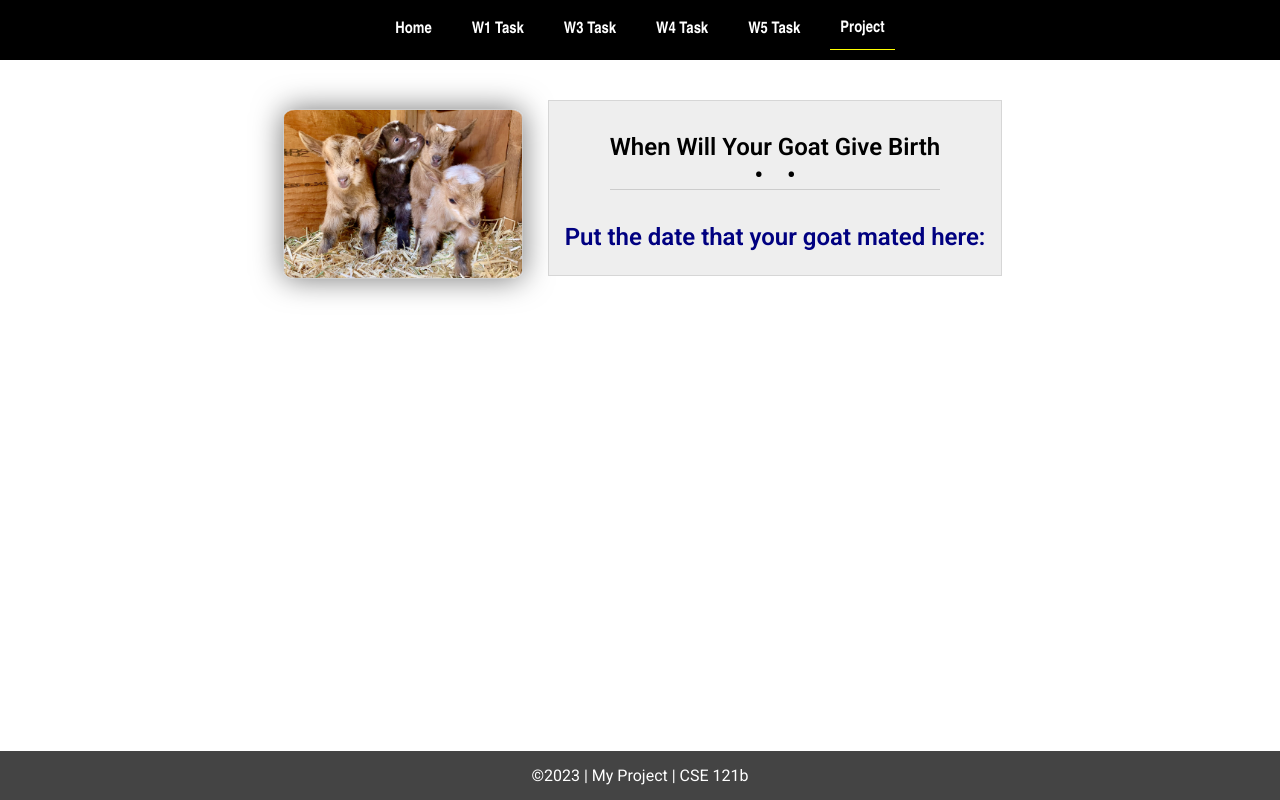
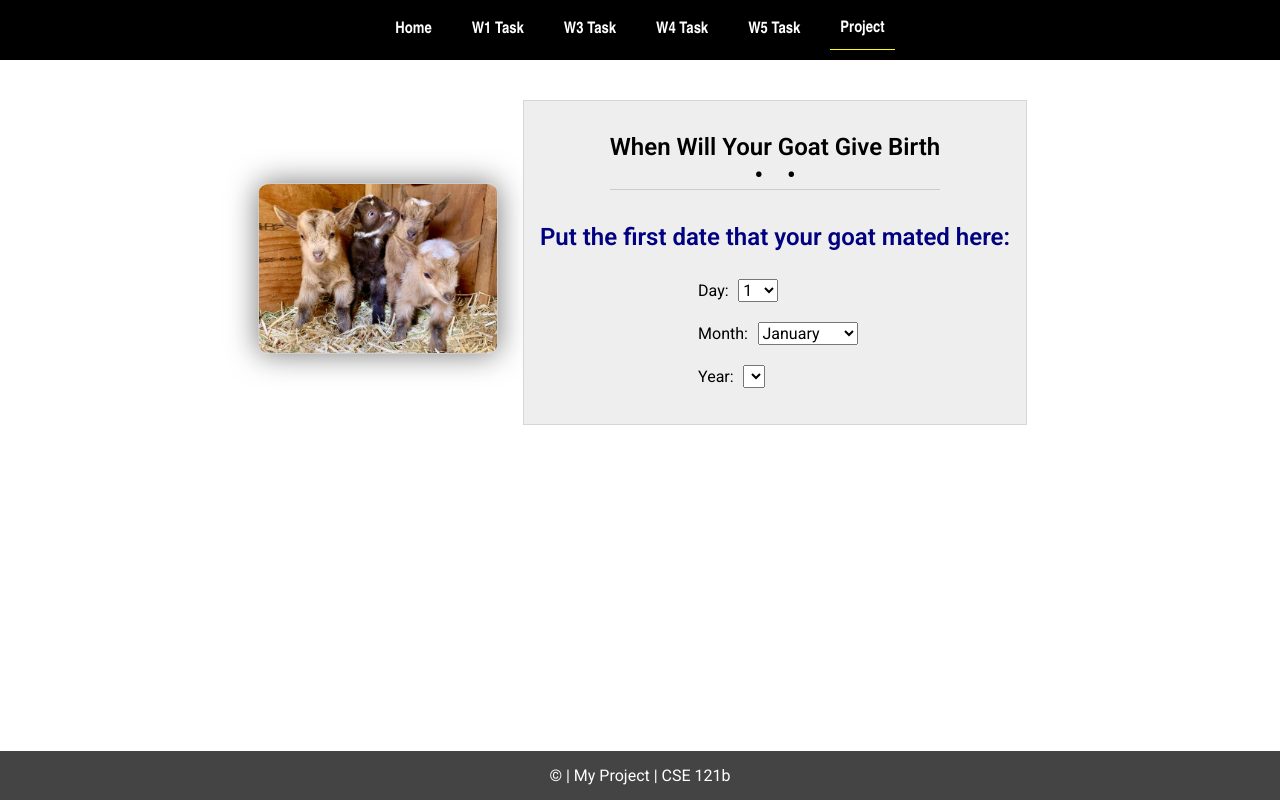
Before and after one commit to soliverson/cse121b, a plain HTML site: page project.html in a window 1280 px wide. Drawn offline with Linux system fonts and the light colour scheme.

Commit message:
project started

```diff
--- a/project.html
+++ b/project.html
@@ -30,14 +30,28 @@
     </picture>
     <section>
       <h1>When Will Your Goat Give Birth<br>• &nbsp;<span id="name"></span>&nbsp; •</h1>
-      <h2>Put the date that your goat mated here:</h2>
+      <h2>Put the first date that your goat mated here:</h2>
+      <form>
+        <span>
+            <label for="day">Day:</label>
+            <select name="day" id="day"></select>
+        </span>
+        <span>
+            <label for="month">Month:</label>
+            <select name="month" id="month"></select>
+        </span>
+        <span>
+            <label for="year">Year:</label>
+            <select name="year" id="year">Year:</select>
+        </span>
+    </form>
     </section>
   </main>
 
   <footer>
     &copy;<span id="year"></span> | My Project | CSE 121b
   </footer>
-  <script src="scripts/main.js"></script>
+  <script src="scripts/project.js"></script>
   <script>
     document.getElementById("year").innerHTML = new Date().getFullYear();
   </script>
--- a/scripts/project.js
+++ b/scripts/project.js
@@ -1 +1,84 @@
 let goatPicture = 'images/goats.jpg';
+
+const yearSelect = document.getElementById("year");
+const monthSelect = document.getElementById("month");
+const daySelect = document.getElementById("day");
+
+const months = ['January', 'February', 'March', 'April',
+'May', 'June', 'July', 'August', 'September', 'October',
+'November', 'December'];
+
+(function populateMonths(){
+    for(let i = 0; i < months.length; i++){
+        const option = document.createElement('option');
+        option.textContent = months[i];
+        monthSelect.appendChild(option);
+    }
+    monthSelect.value = "January";
+})();
+
+let previousDay;
+
+function populateDays(month){
+
+    while(daySelect.firstChild){
+        daySelect.removeChild(daySelect.firstChild);
+    }
+    let dayNum;
+
+    let year = yearSelect.value;
+
+    if(month === 'January' || month === 'March' ||
+    month === 'May' || month === 'July' || month === 'August'
+    || month === 'October' || month === 'December') {
+        dayNum = 31;
+    } else if(month === 'April' || month === 'June'
+    || month === 'September' || month === 'November') {
+        dayNum = 30;
+    }else{
+        if(new Date(year, 1, 29).getMonth() === 1){
+            dayNum = 29;
+        }else{
+            dayNum = 28;
+        }
+    }
+    for(let i = 1; i <= dayNum; i++){
+        const option = document.createElement("option");
+        option.textContent = i;
+        daySelect.appendChild(option);
+    }
+    if(previousDay){
+        daySelect.value = previousDay;
+        if(daySelect.value === ""){
+            daySelect.value = previousDay - 1;
+        }
+        if(daySelect.value === ""){
+            daySelect.value = previousDay - 2;
+        }
+        if(daySelect.value === ""){
+            daySelect.value = previousDay - 3;
+        }
+    }
+}
+
+function populateYears(){
+    let year = new Date().getFullYear();
+    for(let i = 0; i < 101; i++){
+        const option = document.createElement("option");
+        option.textContent = year - i;
+        yearSelect.appendChild(option);
+    }
+}
+
+populateDays(monthSelect.value);
+populateYears();
+
+yearSelect.onchange = function() {
+    populateDays(monthSelect.value);
+}
+monthSelect.onchange = function() {
+    populateDays(monthSelect.value);
+}
+daySelect.onchange = function() {
+    previousDay = daySelect.value;
+}
--- a/styles/main.css
+++ b/styles/main.css
@@ -311,5 +311,12 @@ footer {
         margin: 0 auto;
         max-width: 950px;
     }
-
+form span{
+    display: block;
+    margin: 20px 0;
 }
+button, input, select, textarea {
+    font-family: inherit;
+    font-size: 100%;
+}
+}
```
